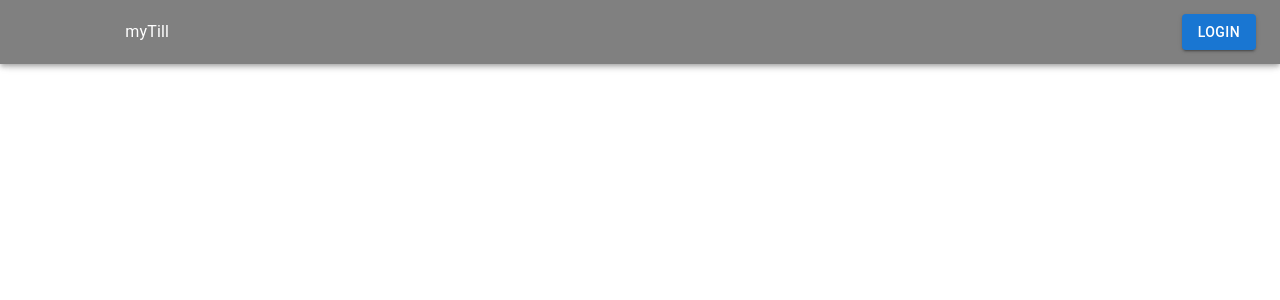
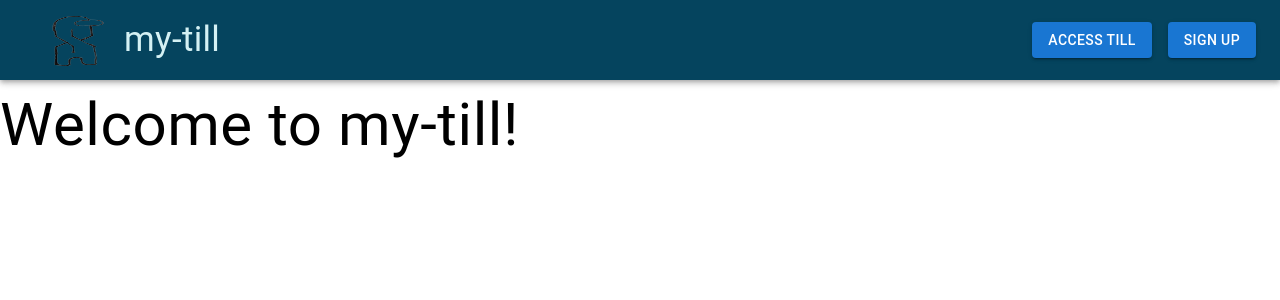
Before and after one commit to SWEseniordesign/senior-design, a React (Create React App) app: page / in a window 1280 px wide. Shown: the top 300 px of the page. Built offline with nearby package versions, Linux system fonts and the light colour scheme.

Commit message:
header component

```diff
--- /dev/null
+++ b/src/Constants.js
@@ -0,0 +1,6 @@
+export const COLOR_PALETTE = {
+    NAVY_BLUE: '#05445E',
+    BLUE_GROTTO: '#189AB4',
+    BLUE_GREEN: '#75E6DA',
+    BABY_BLUE: '#D4F1F4'
+}
--- a/src/components/layout/Header.js
+++ b/src/components/layout/Header.js
@@ -1,25 +1,34 @@
 import { AppBar, Typography, Toolbar, Button } from "@mui/material";
 import { makeStyles } from "@mui/styles";
+import logoSD from '../../resources/logoSD.png';
 import { useNavigate } from "react-router";
+import { COLOR_PALETTE } from "../../Constants";
 import React from "react";
 
 const useStyles = makeStyles({
     toolBar: {
-        height: '8%',
-        backgroundColor: 'grey',
+        backgroundColor: COLOR_PALETTE.NAVY_BLUE,
         display: 'flex',
         flexDirection: 'row',
         justifyContent: 'space-between',
     },
-    logoTitle: {
+    logoTitleContainer: {
         height: '100%',
-        width: '20%',
         display: 'flex',
+        cursor: 'pointer',
         alignItems: 'center',
-        justifyContent: 'center',
     },
-    title: {
-        fontSize: '42px'
+    myTill: {
+        fontFamily: 'Arial',
+        fontSize: '35px'
+    },
+    signUpLoginContainer: {
+        display: 'flex',
+        gap: '16px'
+    },
+    logo: {
+        height: '80px',
+        width: '100px'
     }
 });
 
@@ -30,16 +39,38 @@ const Header = () => {
         navigate('/login');
     }
 
+    const handleSignUp = () => {
+        navigate('/sign-up');
+    }
+
+    const handleHome = () => {
+        navigate('/');
+    }
+
+    const isLoggedIn = false;
+
     const classes = useStyles();
 
     return (
         <div>
-            <AppBar position="fixed">
+            <AppBar position="static">
                 <Toolbar className={classes.toolBar}>
-                    <div className={classes.logoTitle}>
-                        <Typography className={classes.title}>myTill</Typography>
+                    <div className={classes.logoTitleContainer} onClick={handleHome}>
+                        <img src={logoSD} alt="logo" className={classes.logo}/>
+                        <Typography sx={{
+                            fontSize: '35px',
+                            fontFamily: 'Roboto',
+                            color: COLOR_PALETTE.BABY_BLUE
+                            }}>my-till</Typography>
                     </div>
-                    <Button variant="contained" onClick={handleLogin}>Login</Button>
+                    {isLoggedIn ?
+                        <Button variant="contained" onClick={handleLogin}>Login</Button>
+                    :
+                        <div className={classes.signUpLoginContainer}>
+                            <Button variant="contained" onClick={handleLogin}>Access Till</Button>
+                            <Button variant="contained" onClick={handleSignUp}>Sign Up</Button>
+                        </div>
+                    }
                 </Toolbar>
             </AppBar>
         </div>
--- a/src/pages/Home/Home.css
+++ /dev/null
@@ -1,3 +0,0 @@
-.root {
-
-}
--- a/src/pages/Home/Home.js
+++ b/src/pages/Home/Home.js
@@ -1,11 +1,21 @@
 import { Typography } from "@mui/material";
+import { makeStyles } from "@mui/styles";
 import React from "react";
-import './Home.css'
+
+const useStyle = makeStyles({
+    root: {
+        display: 'flex'
+    },
+
+});
 
 export const Home = () => {
+
+    const classes = useStyle();
+
     return (
-        <div className={'root'}>
-            <Typography variant="h2">Welcome to myTill!</Typography>
+        <div className={classes.root}>
+            <Typography sx={{fontSize: '60px'}}>Welcome to my-till!</Typography>
         </div>
     );
 }
--- a/src/pages/Login/Login.js
+++ b/src/pages/Login/Login.js
@@ -3,7 +3,7 @@ import { Typography } from "@mui/material"
 export const Login = () => {
     return (
         <div>
-            <Typography>Hello</Typography>
+            <Typography>Access Till</Typography>
         </div>
     )
 }
--- a/src/router/Router.js
+++ b/src/router/Router.js
@@ -4,10 +4,11 @@ import CustomRoute from './CustomRoute';
 import SiteRoutes from './SiteRoutes';
 
 const Router = () => {
+
     return (
         <Routes>
-            {SiteRoutes.map((route) => {
-                return <Route path={route.path} element={<CustomRoute content={route.component} />} />
+            {SiteRoutes.map((route, index) => {
+                return <Route key={index} path={route.path} element={<CustomRoute content={route.component} />} />
             })}
         </Routes>
     );
```
Also changed, not shown: src/components/layout/Header.css (deleted, +0 -18 lines), src/router/SiteRoutes.js (+14 -2 lines), src/resources/logoSD.png (added).
